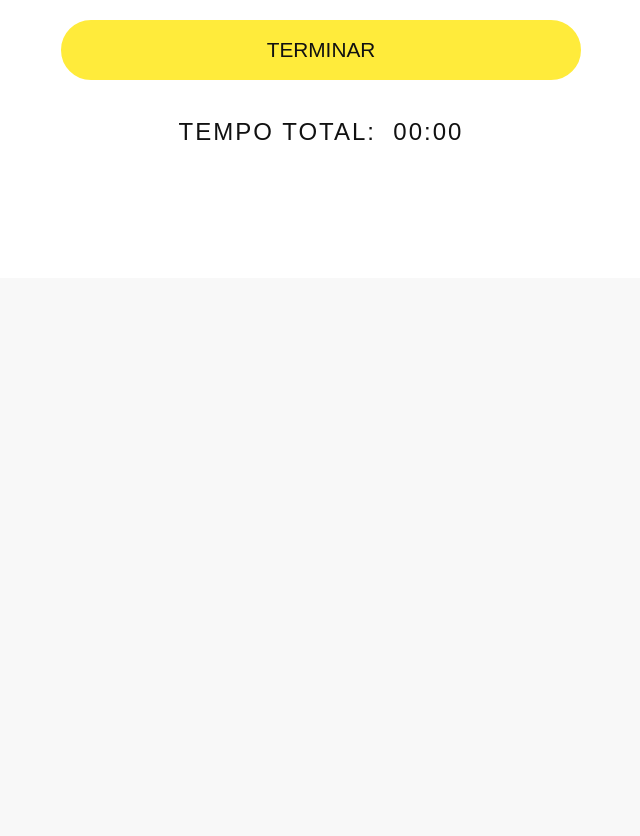
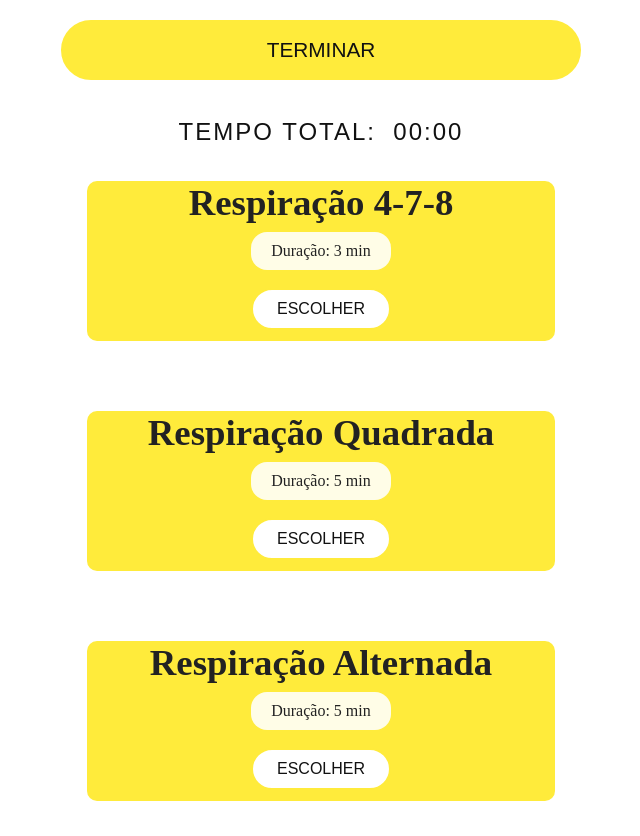
Before and after one commit to luizhenriquesccp/RespiraAi, a Flask app: template templates/ex.html in a window 1280 px wide. Shown: the part 522-1358 px from the top of the page, without its empty margins (319-959 px from the left). Before the commit the page ends 662 px from the top, so only its background shows below. Run offline with Flask 3, Linux system fonts and the light colour scheme; the template is opened without the code that fills it, so the values that code supplies are empty.

Commit message:
Espaço para por outros exercícios.

```diff
--- a/templates/ex.html
+++ b/templates/ex.html
@@ -89,10 +89,27 @@
         width: 100%;
         margin-bottom: 28px;
         cursor: pointer;
-      transition: background 0.2s, color 0.2s;
-      box-shadow: none;
+        transition: 0.2s, color 0.2s;
       }
       .btn-retangular:hover {
+        background: #e4b827;
+        color: #fff;
+      }
+      .btn-escolha {
+        display: inline-block;
+        background: #ffffff;
+        color: #111;
+        border: 2px solid #ffeb3b;
+        border-radius: 30px;
+        padding: 10px 24px;
+        font-size: 1em;
+        font-family: Arial, Helvetica, sans-serif;
+        font-weight: normal;
+        text-decoration: none;
+        cursor: pointer;
+        transition: 0.2s, color 0.2s;
+      }
+      .btn-escolha:hover{
         background: #e4b827;
         color: #fff;
       }
@@ -103,6 +120,14 @@
         margin-top: 10px;
         text-align: center;
         letter-spacing: 2px;
+      }
+      p {
+        background: #fffde7;
+        border-radius: 16px;
+        padding: 10px 20px;
+        max-width: 480px;
+        text-align: left;
+        margin-bottom: 16px;
       }
       @media (max-width: 700px) {
         .ex-box {
@@ -138,10 +163,10 @@
     <main>
       <div class="ex-box">
         <div class="descricao-ex">
-        <strong>{{ exercicio.nome }}</strong><br><br>
+          <strong>{{ exercicio.nome }}</strong><br /><br />
           {{ exercicio.descricao|safe }}
         </div>
-      <div style="position:relative;">
+        <div style="position: relative">
           <div class="circle" id="breathCircle"></div>
         </div>
         <div class="btn-row">
@@ -152,11 +177,27 @@
         <div class="tempo-total" id="tempoTotal">
           TEMPO TOTAL:&nbsp;&nbsp;00:00
         </div>
+        <div class="cards">
+          <h4>Respiração 4-7-8</h4>
+          <p>Duração: 3 min</p>
+          <a class="btn-escolha">ESCOLHER</a>
+        </div>
+        <div class="cards">
+          <h4>Respiração Quadrada</h4>
+          <p>Duração: 5 min</p>
+          <a class="btn-escolha">ESCOLHER</a>
+        </div>
+        <div class="cards">
+          <h4>Respiração Alternada</h4>
+          <p>Duração: 5 min</p>
+          <a class="btn-escolha">ESCOLHER</a>
+        </div>
       </div>
     </main>
     <script>
       function setBreathDuration(segundos) {
-      document.getElementById('breathCircle').style.animationDuration = segundos + 's';
+        document.getElementById("breathCircle").style.animationDuration =
+          segundos + "s";
       }
     </script>
     <script src="../static/js/ex1.js"></script>
```
Lines whose indentation alone changed are shown as unchanged.
